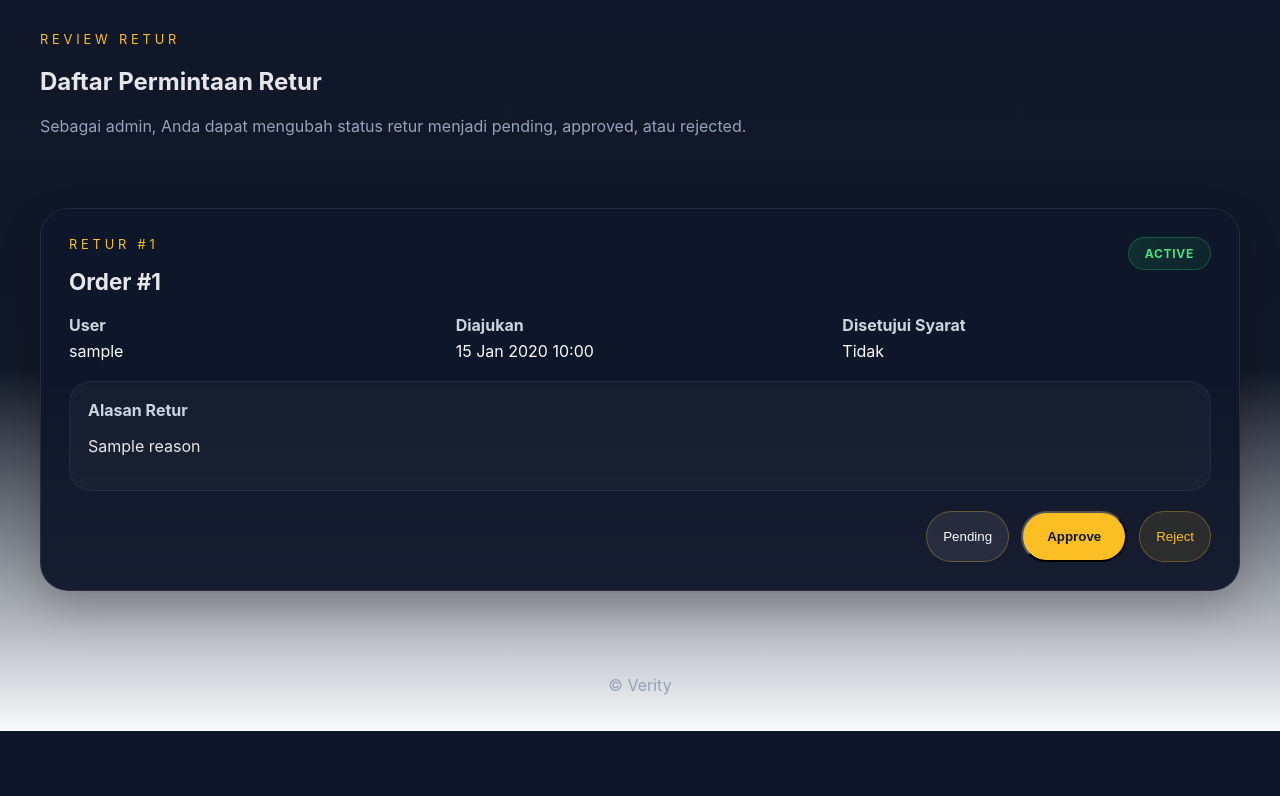
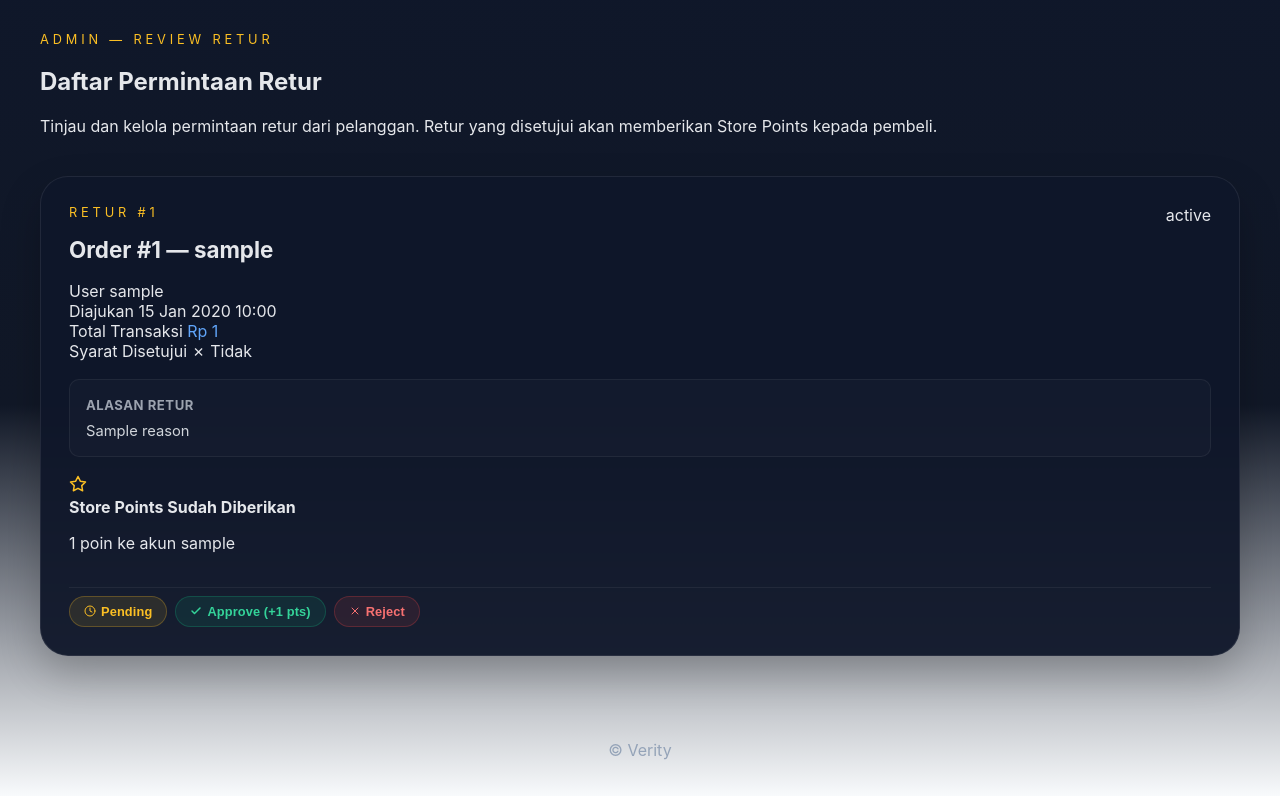
Before and after one commit to stevenemmanuelses/ecommerce, a Django app: template templates/return_review.html in a window 1280 px wide. Shown: the part 73-869 px from the top of the page. Before the commit the page ends 804 px from the top, so only its background shows below. Run offline with Django 4.2, Linux system fonts and the light colour scheme; the template is opened without the code that fills it: most values are stand-ins (such as "Sample title", 1, 10 or a date in 2020).

Commit message:
Update return_review.html

```diff
--- a/templates/return_review.html
+++ b/templates/return_review.html
@@ -1,60 +1,85 @@
 {% extends 'base.html' %}
+{% load humanize %}
 {% block content %}
-<section class="checkout-page">
+<section class="return-page">
   <div class="page-header">
     <div>
-      <p class="eyebrow">Review Retur</p>
+      <p class="eyebrow">Admin — Review Retur</p>
       <h2>Daftar Permintaan Retur</h2>
-      <p class="text-muted">Sebagai admin, Anda dapat mengubah status retur menjadi pending, approved, atau rejected.</p>
+      <p>Tinjau dan kelola permintaan retur dari pelanggan. Retur yang disetujui akan memberikan Store Points kepada pembeli.</p>
     </div>
   </div>
 
   <div class="review-grid">
     {% if return_requests %}
       {% for req in return_requests %}
-        <article class="review-card">
+        <article class="review-card" style="display: flex; flex-direction: column; gap: 18px;">
           <div class="review-card-header">
             <div>
               <p class="eyebrow">Retur #{{ req.id }}</p>
-              <h3>Order #{{ req.order.id }}</h3>
+              <h3>Order #{{ req.order.id }} — {{ req.user.username }}</h3>
             </div>
-            <div class="review-badge status-{{ req.status }}">{{ req.get_status_display }}</div>
+            <span class="return-status-badge return-status-{{ req.status }}">{{ req.get_status_display }}</span>
           </div>
 
-          <div class="review-details">
-            <div>
-              <strong>User</strong>
-              <p>{{ req.user.username }}</p>
+          <div class="return-detail-grid">
+            <div class="return-detail-item">
+              <span class="return-detail-label">User</span>
+              <span class="return-detail-value">{{ req.user.username }}</span>
             </div>
-            <div>
-              <strong>Diajukan</strong>
-              <p>{{ req.created_at|date:'d M Y H:i' }}</p>
+            <div class="return-detail-item">
+              <span class="return-detail-label">Diajukan</span>
+              <span class="return-detail-value">{{ req.created_at|date:'d M Y H:i' }}</span>
             </div>
-            <div>
-              <strong>Disetujui Syarat</strong>
-              <p>{% if req.accepted_terms %}Ya{% else %}Tidak{% endif %}</p>
+            <div class="return-detail-item">
+              <span class="return-detail-label">Total Transaksi</span>
+              <span class="return-detail-value" style="color: #60a5fa;">Rp {{ req.order.total_price|floatformat:0|intcomma }}</span>
+            </div>
+            <div class="return-detail-item">
+              <span class="return-detail-label">Syarat Disetujui</span>
+              <span class="return-detail-value">{% if req.accepted_terms %}✓ Ya{% else %}✗ Tidak{% endif %}</span>
             </div>
           </div>
 
-          <div class="review-description">
-            <strong>Alasan Retur</strong>
-            <p>{{ req.reason }}</p>
+          <div style="padding: 14px 16px; background: rgba(255,255,255,0.02); border: 1px solid rgba(255,255,255,0.06); border-radius: 10px;">
+            <strong style="font-size: 0.82rem; color: #9ca3af; text-transform: uppercase; letter-spacing: 0.04em;">Alasan Retur</strong>
+            <p style="margin: 6px 0 0 0; font-size: 0.92rem; color: #d1d5db; line-height: 1.5;">{{ req.reason }}</p>
           </div>
 
-          <div class="button-row review-actions">
-            <form method="post" action="{% url 'store:return_review_action' req.id %}">
+          {% if req.points_awarded %}
+            <div class="return-points-awarded">
+              <svg width="18" height="18" viewBox="0 0 24 24" fill="none" stroke="#fbbf24" stroke-width="2" stroke-linecap="round" stroke-linejoin="round"><polygon points="12 2 15.09 8.26 22 9.27 17 14.14 18.18 21.02 12 17.77 5.82 21.02 7 14.14 2 9.27 8.91 8.26 12 2"></polygon></svg>
+              <div>
+                <strong>Store Points Sudah Diberikan</strong>
+                <p>{{ req.order.total_price|floatformat:0|intcomma }} poin ke akun {{ req.user.username }}</p>
+              </div>
+            </div>
+          {% endif %}
+
+          <div style="display: flex; gap: 10px; flex-wrap: wrap; padding-top: 8px; border-top: 1px solid rgba(255,255,255,0.06);">
+            <form method="post" action="{% url 'store:return_review_action' req.id %}" style="display: flex; gap: 8px; flex-wrap: wrap;">
               {% csrf_token %}
-              <button type="submit" name="action" value="pending" class="action-button secondary">Pending</button>
-              <button type="submit" name="action" value="approved" class="primary-button">Approve</button>
-              <button type="submit" name="action" value="rejected" class="action-button">Reject</button>
+              <button type="submit" name="action" value="pending" class="prod-btn" style="background: rgba(251,191,36,0.1); color: #fbbf24; border-color: rgba(251,191,36,0.25);">
+                <svg width="12" height="12" viewBox="0 0 24 24" fill="none" stroke="currentColor" stroke-width="2" stroke-linecap="round" stroke-linejoin="round"><circle cx="12" cy="12" r="10"></circle><polyline points="12 6 12 12 16 14"></polyline></svg>
+                Pending
+              </button>
+              <button type="submit" name="action" value="approved" class="prod-btn" style="background: rgba(16,185,129,0.1); color: #34d399; border-color: rgba(16,185,129,0.25);">
+                <svg width="12" height="12" viewBox="0 0 24 24" fill="none" stroke="currentColor" stroke-width="3" stroke-linecap="round" stroke-linejoin="round"><polyline points="20 6 9 17 4 12"></polyline></svg>
+                Approve (+{{ req.order.total_price|floatformat:0|intcomma }} pts)
+              </button>
+              <button type="submit" name="action" value="rejected" class="prod-btn" style="background: rgba(239,68,68,0.1); color: #f87171; border-color: rgba(239,68,68,0.25);">
+                <svg width="12" height="12" viewBox="0 0 24 24" fill="none" stroke="currentColor" stroke-width="2" stroke-linecap="round" stroke-linejoin="round"><line x1="18" y1="6" x2="6" y2="18"></line><line x1="6" y1="6" x2="18" y2="18"></line></svg>
+                Reject
+              </button>
             </form>
           </div>
         </article>
       {% endfor %}
     {% else %}
-      <div class="review-card empty-state">
+      <div class="review-card empty-state" style="text-align: center; padding: 40px;">
+        <svg width="40" height="40" viewBox="0 0 24 24" fill="none" stroke="#9ca3af" stroke-width="1.5" stroke-linecap="round" stroke-linejoin="round" style="margin-bottom: 12px;"><polyline points="1 4 1 10 7 10"></polyline><path d="M3.51 15a9 9 0 1 0 2.13-9.36L1 10"></path></svg>
         <h3>Tidak ada permintaan retur</h3>
-        <p>Semua permintaan retur sudah ditangani atau belum ada retur baru yang masuk.</p>
+        <p style="color: #9ca3af;">Semua permintaan retur sudah ditangani atau belum ada retur baru yang masuk.</p>
       </div>
     {% endif %}
   </div>
```
